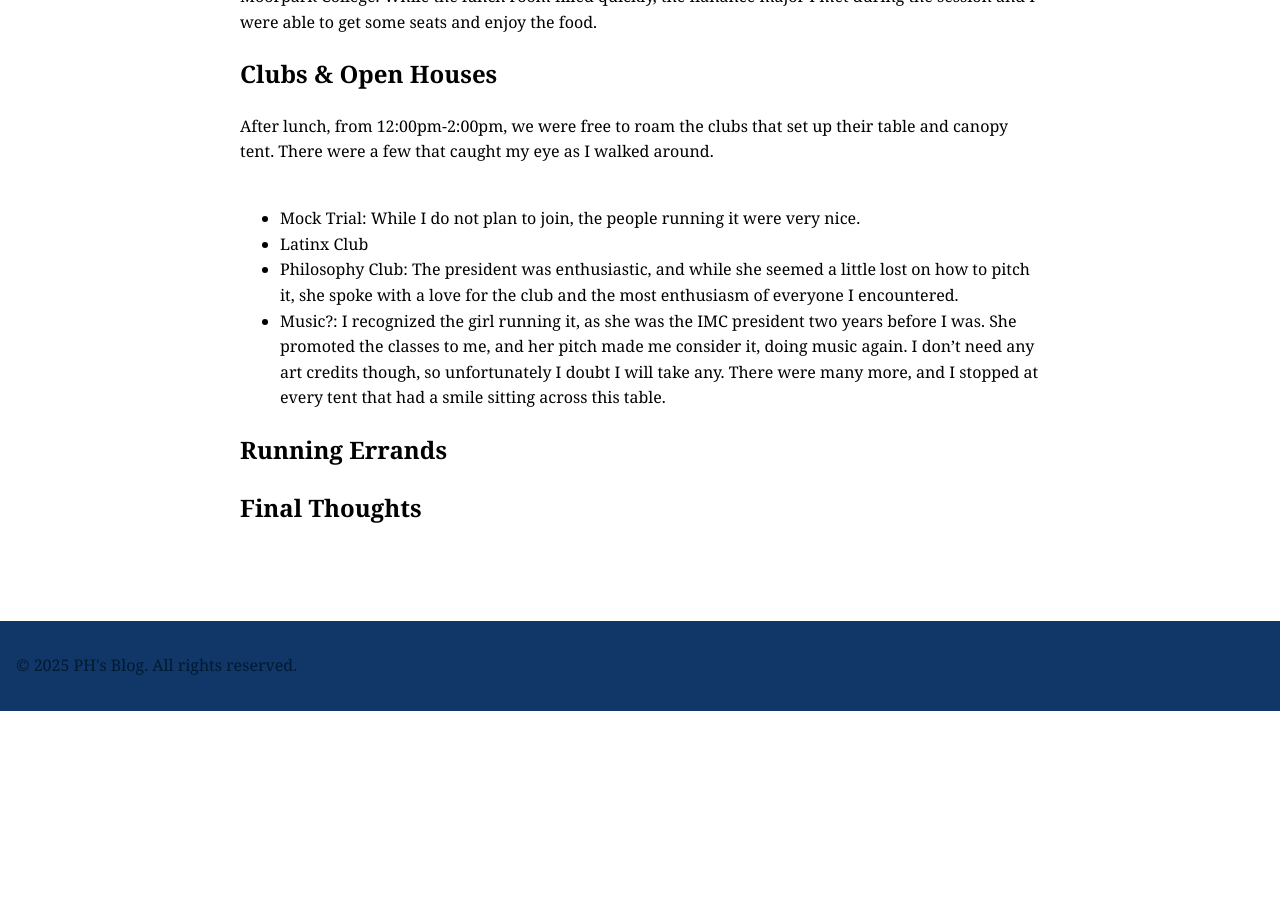
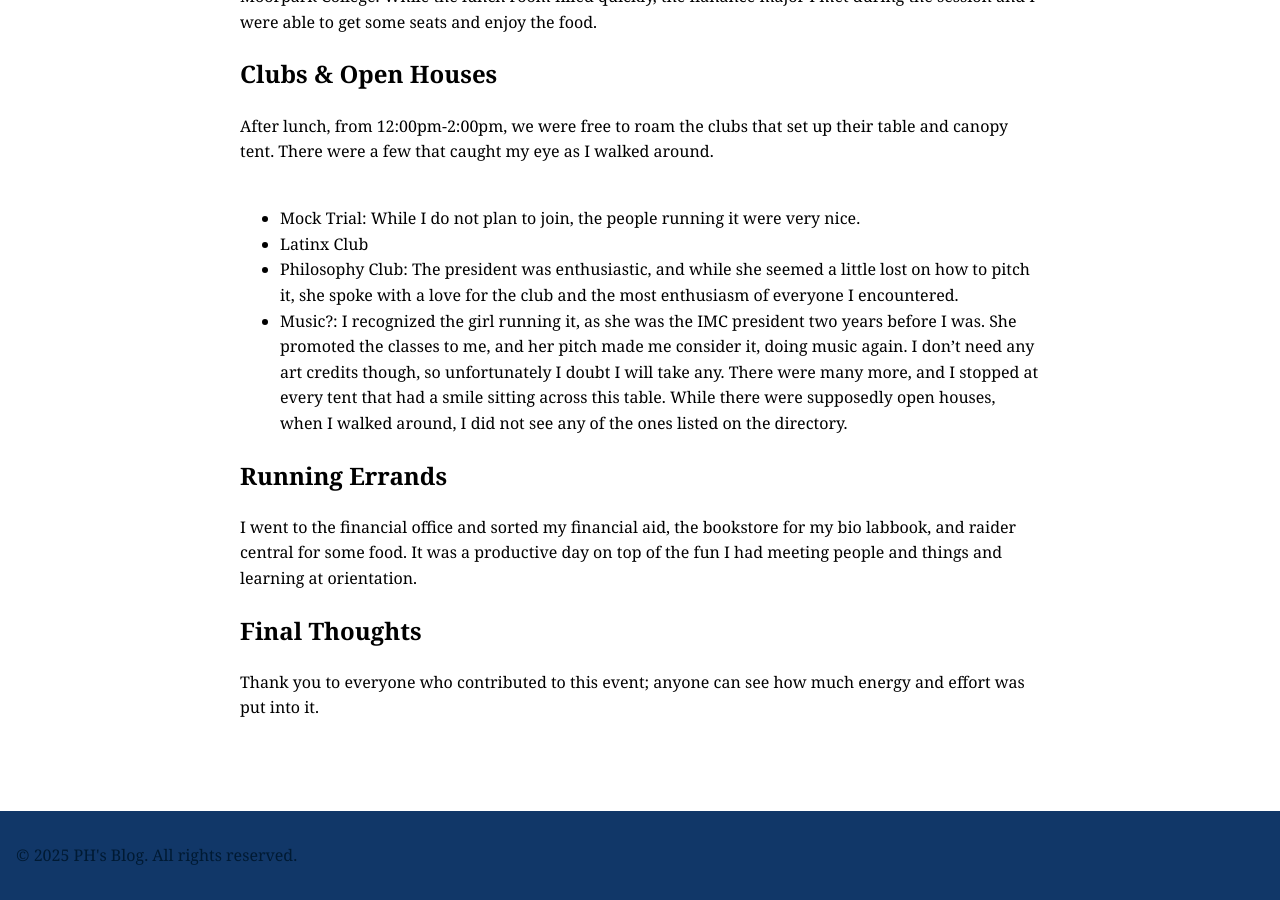
Before and after one commit to CaptainSapphire/PH-s-Blog, a Jekyll site: the page built from _posts/2025-08-07-New-Student-Welcome.md, in a window 1280 px wide and 900 px high, scrolled down 1982 px. Built offline with Jekyll 4.4.1, drawn with Linux system fonts in a browser that asks for light colours; our own code applies the rules of GitHub Pages for plain Markdown files; before the commit the page ends 2693 px from its top, so only the background shows below that; some of the changed text lies outside the part shown.

Commit message:
Update 2025-08-07-New-Student-Welcome.md

```diff
--- a/_posts/2025-08-07-New-Student-Welcome.md
+++ b/_posts/2025-08-07-New-Student-Welcome.md
@@ -1,5 +1,5 @@
 # New Student Welcome at Moorpark College
-I will be a first-year student at Moorpark College, starting class on Monday. Yesterday was the New Student Welcome, or what is essentially orientation.
+I will be a first-year student at Moorpark College, starting class on Monday. Yesterday was the [New Student Welcome](https://www.moorparkcollege.edu/departments/student-services/outreach-office/new-student-welcome), or what is essentially orientation.
 
 ## The Morning
 After dropping my brother off at school, I arrived at Moorpark College at 8:30am. Check in began at 9am, so I got my math textbook from the library in that extra time. Keeping an eye on the school email is something vital for success it seems, as I was one of the few who, because I kept an eye on what textbooks would be annouced, did not have to pay for my calculus textbook. <br><br>
@@ -24,8 +24,10 @@ After lunch, from 12:00pm-2:00pm, we were free to roam the clubs that set up the
 - Latinx Club
 - Philosophy Club: The president was enthusiastic, and while she seemed a little lost on how to pitch it, she spoke with a love for the club and the most enthusiasm of everyone I encountered.
 - Music?: I recognized the girl running it, as she was the IMC president two years before I was. She promoted the classes to me, and her pitch made me consider it, doing music again. I don't need any art credits though, so unfortunately I doubt I will take any.
-There were many more, and I stopped at every tent that had a smile sitting across this table.
+There were many more, and I stopped at every tent that had a smile sitting across this table. While there were supposedly open houses, when I walked around, I did not see any of the ones listed on the directory.
 
 ## Running Errands
+I went to the financial office and sorted my financial aid, the bookstore for my bio labbook, and raider central for some food. It was a productive day on top of the fun I had meeting people and things and learning at orientation.
 
 ## Final Thoughts
+Thank you to everyone who contributed to this event; anyone can see how much energy and effort was put into it.
```
